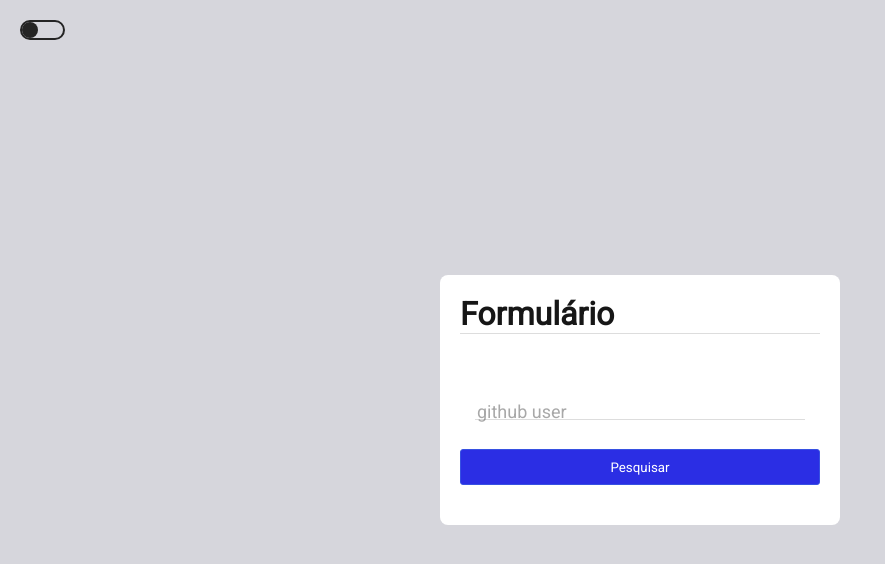
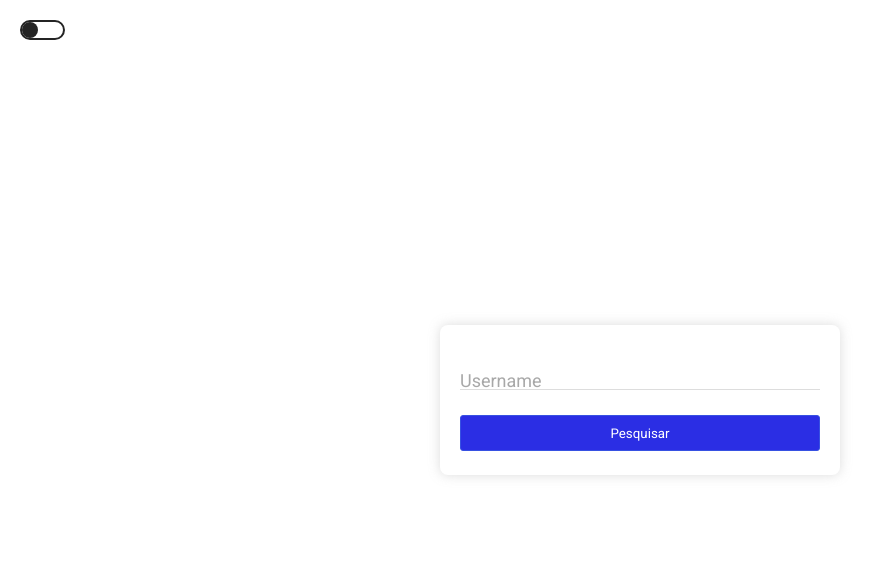
Before and after one commit to LuciLua/apigithub, a Next.js app: page / in a window 1280 px wide. Shown: the top 564 px of the page, without its empty margins (0-885 px from the left). Built offline with nearby package versions, Linux system fonts and the light colour scheme.

Commit message:
:cactus: Form minimalist

```diff
--- a/src/pages/index.js
+++ b/src/pages/index.js
@@ -5,13 +5,10 @@ function Home() {
   return (
     <div className={styles.container}>
       <div className={styles.form}>
-        <h1>
-          Formulário
-        </h1>
         <div className={styles.inputArea}>
           <input required />
           <label>
-            github user
+            Username
           </label>
         </div>
         <button>
--- a/src/styles/globals.scss
+++ b/src/styles/globals.scss
@@ -9,7 +9,7 @@
 }
 
 body {
-    background-color: rgb(214, 214, 220);
+    background-color: rgb(255, 255, 255);
     min-height: 100vh;
 
     height: 100%;
@@ -17,7 +17,7 @@ body {
 }
 
 .dark {
-    background: rgba(36, 38, 48, 0.892);
+    background: rgb(19, 20, 26);
 }
 
 .toggleTheme.light {
--- a/src/styles/home.module.scss
+++ b/src/styles/home.module.scss
@@ -9,14 +9,17 @@
 
     .form {
         background-color: #fff;
+        box-shadow: 0 0 12px rgba(163, 161, 161, 0.378);
         border-radius: 8px;
         width: 400px;
-        height: 250px;
+        height: 150px;
 
         padding: 20px;
 
         display: flex;
         flex-direction: column;
+        justify-self: center;
+        align-items: center;
 
         h1 {
             width: 100%;
@@ -27,11 +30,9 @@
         }
 
         .inputArea {
-            padding: 10px 15px;
 
             height: 70px;
             width: 100%;
-
 
             display: flex;
             flex-direction: column;
@@ -45,14 +46,12 @@
 
             overflow: hidden;
 
-            margin-bottom: 4px;
-
             label {
                 color: rgba(36, 36, 36, 0.398);
                 position: absolute;
 
-                bottom: 23px;
-                left: 17px;
+                bottom: 24px;
+                left: 0px;
 
                 font-size: 18px;
 
@@ -65,7 +64,7 @@
                     content: "";
                     position: absolute;
 
-                    width: 330px;
+                    width: 400px;
                     height: 2px;
                     background-color: rgba(59, 96, 189, 0);
 
@@ -94,7 +93,7 @@
                 &:active + label,
                 &:focus + label,
                 &:valid + label {
-                    bottom: 46px;
+                    bottom: 45px;
                     transition: 0.2s;
 
                     font-size: 15px;
@@ -130,7 +129,6 @@
 
             cursor: pointer;
 
-            margin: 0 auto 20px auto;
 
             &:hover {
                 background: rgb(59, 61, 226);
```
